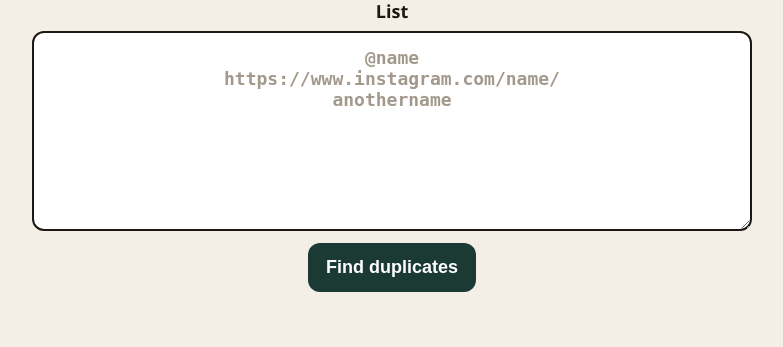
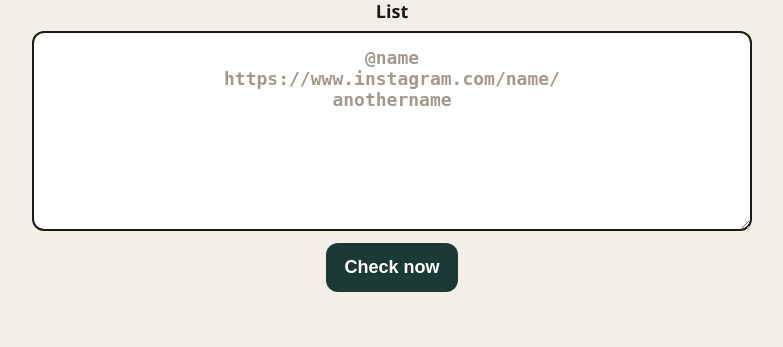
Before and after one commit to ummehabibasiddiquie/creators-duplicate-checker, a Flask app: page / in a window 1280 px wide. Shown: the part 312-659 px from the top of the page, without its empty margins (248-1031 px from the left). Run offline with Flask 3, Linux system fonts and the light colour scheme.

Commit message:
Rename the check button to Check now.
Co-authored-by: Cursor <cursoragent@cursor.com>

```diff
--- a/templates/index.html
+++ b/templates/index.html
@@ -16,7 +16,7 @@
         <textarea id="check-text" rows="8" spellcheck="false" placeholder="@name&#10;https://www.instagram.com/name/&#10;anothername"></textarea>
       </label>
       <div class="actions">
-        <button type="submit" id="check-button">Find duplicates</button>
+        <button type="submit" id="check-button">Check now</button>
       </div>
     </form>
     <section id="result" hidden>
```
